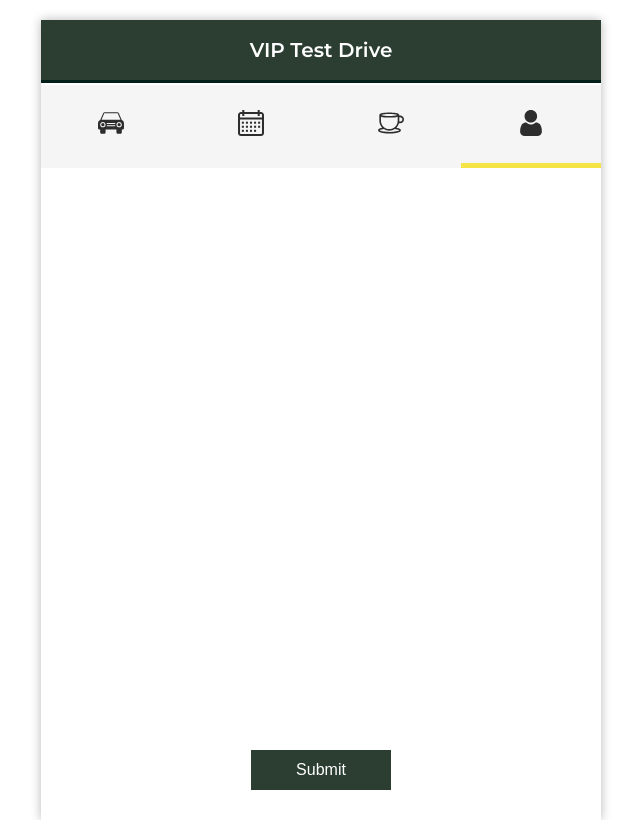
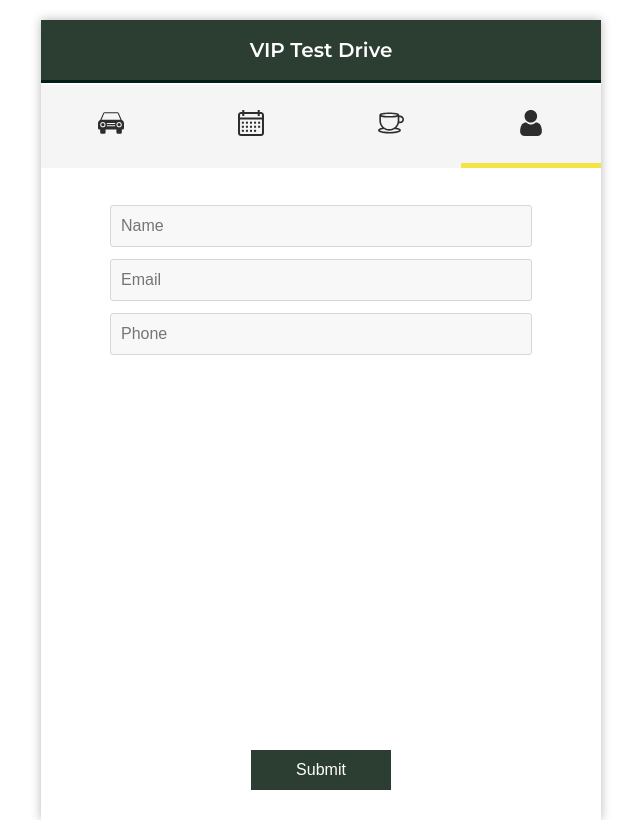
Before and after one commit to snowdamiz/dcmc-form-2, a React (Create React App) app: page / in a window 1280 px wide. Both pictures are taken after a click on the element 850 px from the left and 125 px from the top of the page. Shown: the whole page, without its empty margins (319-959 px from the left). Built offline with nearby package versions, Linux system fonts and the light colour scheme.

Commit message:
F - Details SSF

```diff
--- a/src/App.js
+++ b/src/App.js
@@ -32,7 +32,13 @@ function App() {
     case(4):
       return <Details
               page={page}
-              setPage={setPage}  />
+              setPage={setPage}
+              name={name}
+              setName={setName}
+              email={email}
+              setEmail={setEmail}
+              phone={phone}
+              setPhone={setPhone} />
   }
 }
 
--- a/src/components/details/details.js
+++ b/src/components/details/details.js
@@ -4,16 +4,40 @@ import Nav from '../nav/nav';
 
 import {
     DetailsWrap,
+    DetailsBox,
+    Input,
     SubmitBtn
 } from './detailsStyles';
 
 function Details (props) {
+
+    const handleName = (e) => props.setName(e.target.value);
+    const handleEmail = (e) => props.setEmail(e.target.value);
+    const handlePhone = (e) => props.setPhone(e.target.value);
+
     return (
         <DetailsWrap>
             <Header />
             <Nav
                 page={props.page}
                 setPage={props.setPage} />
+            <DetailsBox>
+                <Input
+                    type="text"
+                    placeholder="Name"
+                    value={props.name}
+                    onChange={handleName} />
+                <Input
+                    type="text"
+                    placeholder="Email"
+                    value={props.email}
+                    onChange={handleEmail} />
+                <Input
+                    type="text"
+                    placeholder="Phone"
+                    value={props.phone}
+                    onChange={handlePhone} />
+            </DetailsBox>
             <SubmitBtn>Submit</SubmitBtn>
         </DetailsWrap>
     )
--- a/src/components/details/detailsStyles.js
+++ b/src/components/details/detailsStyles.js
@@ -21,6 +21,34 @@ export const DetailsWrap = styled.section`
     }
 `;
 
+    export const DetailsBox = styled.section`
+        display: flex;
+        flex-flow: column nowrap;
+        justify-content: center;
+        align-items: center;
+        width: 270px;
+        margin-top: 40px;
+
+        ${media.phone} {
+            width: 340px;
+        }
+
+        ${media.tablet} {
+            width: 400px;
+        }
+    `;
+
+        export const Input = styled.input`
+            width: 100%;
+            height: 40px;
+            border: 1px solid #D7D7D7;
+            margin-bottom: 12px;
+            border-radius: 3px;
+            background-color: #f8f8f8;
+            color: gray;
+            padding: 0 10px;
+        `;
+
     export const SubmitBtn = styled.button`
         width: 140px;
         height: 40px;
```
